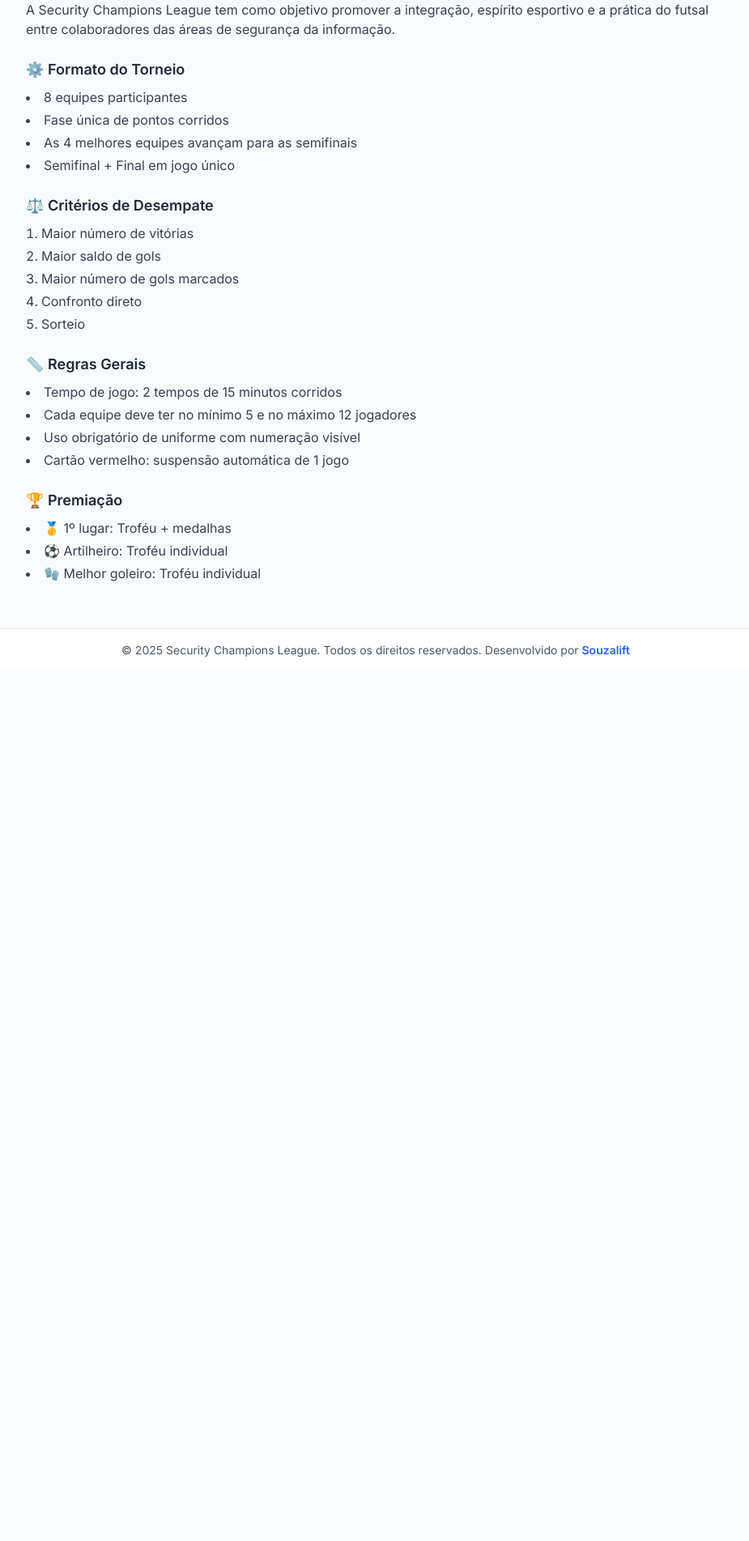
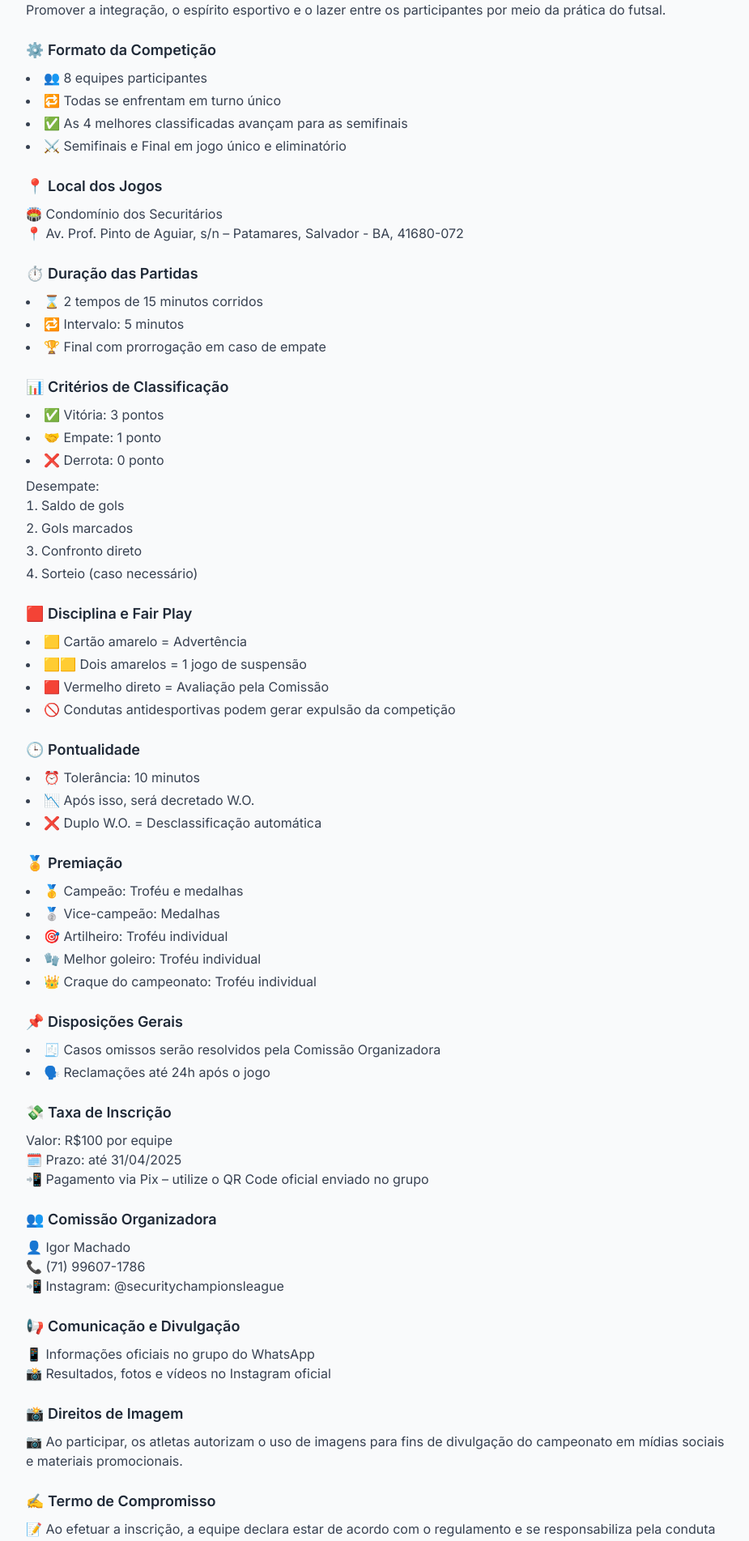
Before and after one commit to souzalift/security-champions-league, a Next.js app: page /regulamento in a window 1280 px wide. Shown: the part 240-2143 px from the top of the page at 81% size, without its empty margins (176-1101 px from the left). Before the commit the page ends 1069 px from the top, so only its background shows below. Built offline with nearby package versions, Linux system fonts and the light colour scheme.

Commit message:
Revise RegulamentoPage content for clarity and detail; update sections on competition format, match duration, classification criteria, and add new sections on registration fee, organizing committee, and communication.

```diff
--- a/app/regulamento/page.tsx
+++ b/app/regulamento/page.tsx
@@ -8,52 +8,148 @@ export default function RegulamentoPage() {
       <section className="mb-6">
         <h2 className="text-lg font-semibold mb-2">🎯 Objetivo</h2>
         <p className="text-gray-700">
-          A Security Champions League tem como objetivo promover a integração,
-          espírito esportivo e a prática do futsal entre colaboradores das áreas
-          de segurança da informação.
+          Promover a integração, o espírito esportivo e o lazer entre os
+          participantes por meio da prática do futsal.
         </p>
       </section>
 
       <section className="mb-6">
-        <h2 className="text-lg font-semibold mb-2">⚙️ Formato do Torneio</h2>
+        <h2 className="text-lg font-semibold mb-2">⚙️ Formato da Competição</h2>
         <ul className="list-disc list-inside text-gray-700 space-y-1">
-          <li>8 equipes participantes</li>
-          <li>Fase única de pontos corridos</li>
-          <li>As 4 melhores equipes avançam para as semifinais</li>
-          <li>Semifinal + Final em jogo único</li>
+          <li>👥 8 equipes participantes</li>
+          <li>🔁 Todas se enfrentam em turno único</li>
+          <li>✅ As 4 melhores classificadas avançam para as semifinais</li>
+          <li>⚔️ Semifinais e Final em jogo único e eliminatório</li>
+        </ul>
+      </section>
+
+      <section className="mb-6">
+        <h2 className="text-lg font-semibold mb-2">📍 Local dos Jogos</h2>
+        <p className="text-gray-700">
+          🏟️ Condomínio dos Securitários
+          <br />
+          📍 Av. Prof. Pinto de Aguiar, s/n – Patamares, Salvador - BA,
+          41680-072
+        </p>
+      </section>
+
+      <section className="mb-6">
+        <h2 className="text-lg font-semibold mb-2">⏱️ Duração das Partidas</h2>
+        <ul className="list-disc list-inside text-gray-700 space-y-1">
+          <li>⌛ 2 tempos de 15 minutos corridos</li>
+          <li>🔁 Intervalo: 5 minutos</li>
+          <li>🏆 Final com prorrogação em caso de empate</li>
         </ul>
       </section>
 
       <section className="mb-6">
         <h2 className="text-lg font-semibold mb-2">
-          ⚖️ Critérios de Desempate
+          📊 Critérios de Classificação
         </h2>
+        <ul className="list-disc list-inside text-gray-700 space-y-1">
+          <li>✅ Vitória: 3 pontos</li>
+          <li>🤝 Empate: 1 ponto</li>
+          <li>❌ Derrota: 0 ponto</li>
+        </ul>
+        <p className="text-gray-700 mt-2">Desempate:</p>
         <ol className="list-decimal list-inside text-gray-700 space-y-1">
-          <li>Maior número de vitórias</li>
-          <li>Maior saldo de gols</li>
-          <li>Maior número de gols marcados</li>
+          <li>Saldo de gols</li>
+          <li>Gols marcados</li>
           <li>Confronto direto</li>
-          <li>Sorteio</li>
+          <li>Sorteio (caso necessário)</li>
         </ol>
       </section>
 
       <section className="mb-6">
-        <h2 className="text-lg font-semibold mb-2">📏 Regras Gerais</h2>
+        <h2 className="text-lg font-semibold mb-2">
+          🟥 Disciplina e Fair Play
+        </h2>
         <ul className="list-disc list-inside text-gray-700 space-y-1">
-          <li>Tempo de jogo: 2 tempos de 15 minutos corridos</li>
-          <li>Cada equipe deve ter no mínimo 5 e no máximo 12 jogadores</li>
-          <li>Uso obrigatório de uniforme com numeração visível</li>
-          <li>Cartão vermelho: suspensão automática de 1 jogo</li>
+          <li>🟨 Cartão amarelo = Advertência</li>
+          <li>🟨🟨 Dois amarelos = 1 jogo de suspensão</li>
+          <li>🟥 Vermelho direto = Avaliação pela Comissão</li>
+          <li>
+            🚫 Condutas antidesportivas podem gerar expulsão da competição
+          </li>
         </ul>
       </section>
 
       <section className="mb-6">
-        <h2 className="text-lg font-semibold mb-2">🏆 Premiação</h2>
+        <h2 className="text-lg font-semibold mb-2">🕒 Pontualidade</h2>
         <ul className="list-disc list-inside text-gray-700 space-y-1">
-          <li>🥇 1º lugar: Troféu + medalhas</li>
-          <li>⚽ Artilheiro: Troféu individual</li>
+          <li>⏰ Tolerância: 10 minutos</li>
+          <li>📉 Após isso, será decretado W.O.</li>
+          <li>❌ Duplo W.O. = Desclassificação automática</li>
+        </ul>
+      </section>
+
+      <section className="mb-6">
+        <h2 className="text-lg font-semibold mb-2">🏅 Premiação</h2>
+        <ul className="list-disc list-inside text-gray-700 space-y-1">
+          <li>🥇 Campeão: Troféu e medalhas</li>
+          <li>🥈 Vice-campeão: Medalhas</li>
+          <li>🎯 Artilheiro: Troféu individual</li>
           <li>🧤 Melhor goleiro: Troféu individual</li>
+          <li>👑 Craque do campeonato: Troféu individual</li>
         </ul>
+      </section>
+
+      <section className="mb-6">
+        <h2 className="text-lg font-semibold mb-2">📌 Disposições Gerais</h2>
+        <ul className="list-disc list-inside text-gray-700 space-y-1">
+          <li>🧾 Casos omissos serão resolvidos pela Comissão Organizadora</li>
+          <li>🗣️ Reclamações até 24h após o jogo</li>
+        </ul>
+      </section>
+
+      <section className="mb-6">
+        <h2 className="text-lg font-semibold mb-2">💸 Taxa de Inscrição</h2>
+        <p className="text-gray-700">
+          Valor: R$100 por equipe
+          <br />
+          🗓️ Prazo: até 31/04/2025
+          <br />
+          📲 Pagamento via Pix – utilize o QR Code oficial enviado no grupo
+        </p>
+      </section>
+
+      <section className="mb-6">
+        <h2 className="text-lg font-semibold mb-2">👥 Comissão Organizadora</h2>
+        <p className="text-gray-700">
+          👤 Igor Machado
+          <br />
+          📞 (71) 99607-1786
+          <br />
+          📲 Instagram: @securitychampionsleague
+        </p>
+      </section>
+
+      <section className="mb-6">
+        <h2 className="text-lg font-semibold mb-2">
+          📢 Comunicação e Divulgação
+        </h2>
+        <p className="text-gray-700">
+          📱 Informações oficiais no grupo do WhatsApp
+          <br />
+          📸 Resultados, fotos e vídeos no Instagram oficial
+        </p>
+      </section>
+
+      <section className="mb-6">
+        <h2 className="text-lg font-semibold mb-2">📸 Direitos de Imagem</h2>
+        <p className="text-gray-700">
+          📷 Ao participar, os atletas autorizam o uso de imagens para fins de
+          divulgação do campeonato em mídias sociais e materiais promocionais.
+        </p>
+      </section>
+
+      <section className="mb-6">
+        <h2 className="text-lg font-semibold mb-2">✍️ Termo de Compromisso</h2>
+        <p className="text-gray-700">
+          📝 Ao efetuar a inscrição, a equipe declara estar de acordo com o
+          regulamento e se responsabiliza pela conduta dos seus atletas e
+          comissão técnica.
+        </p>
       </section>
     </main>
   );
```
